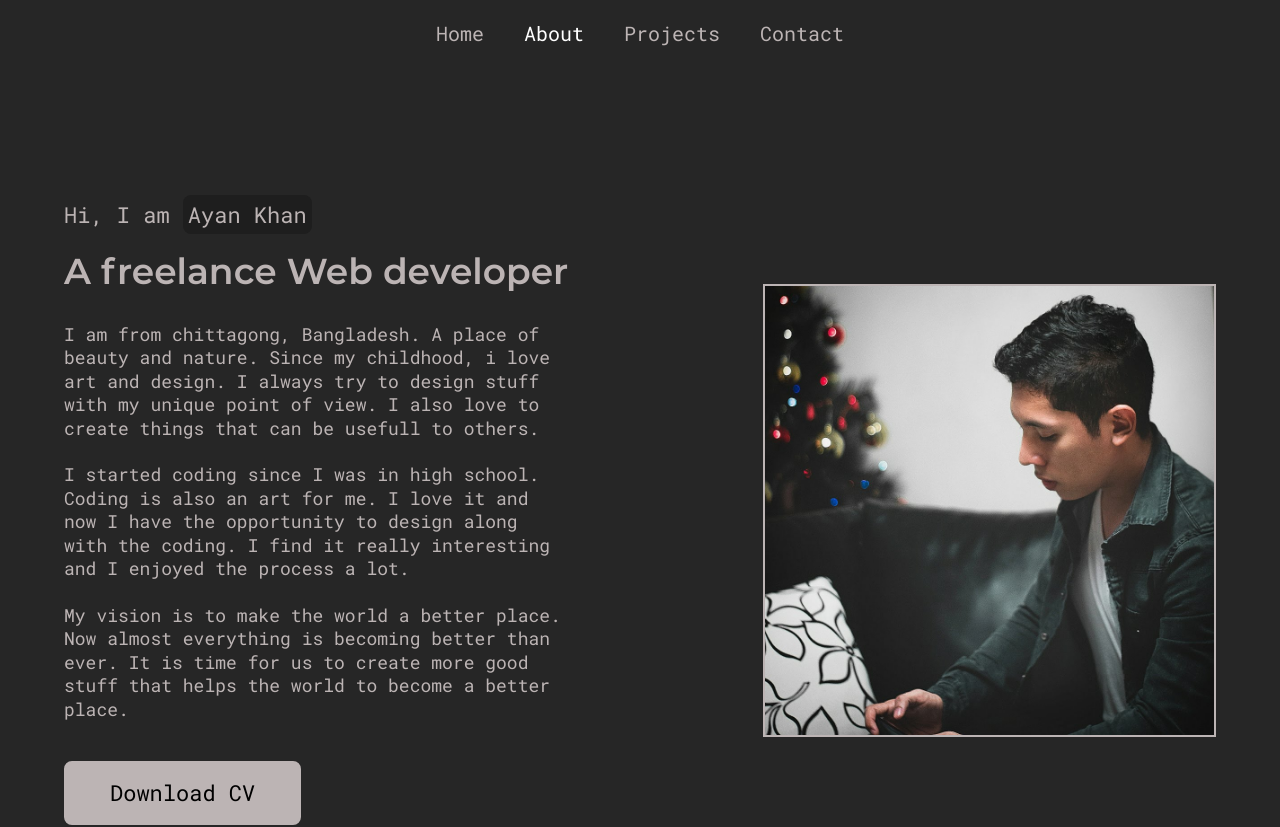
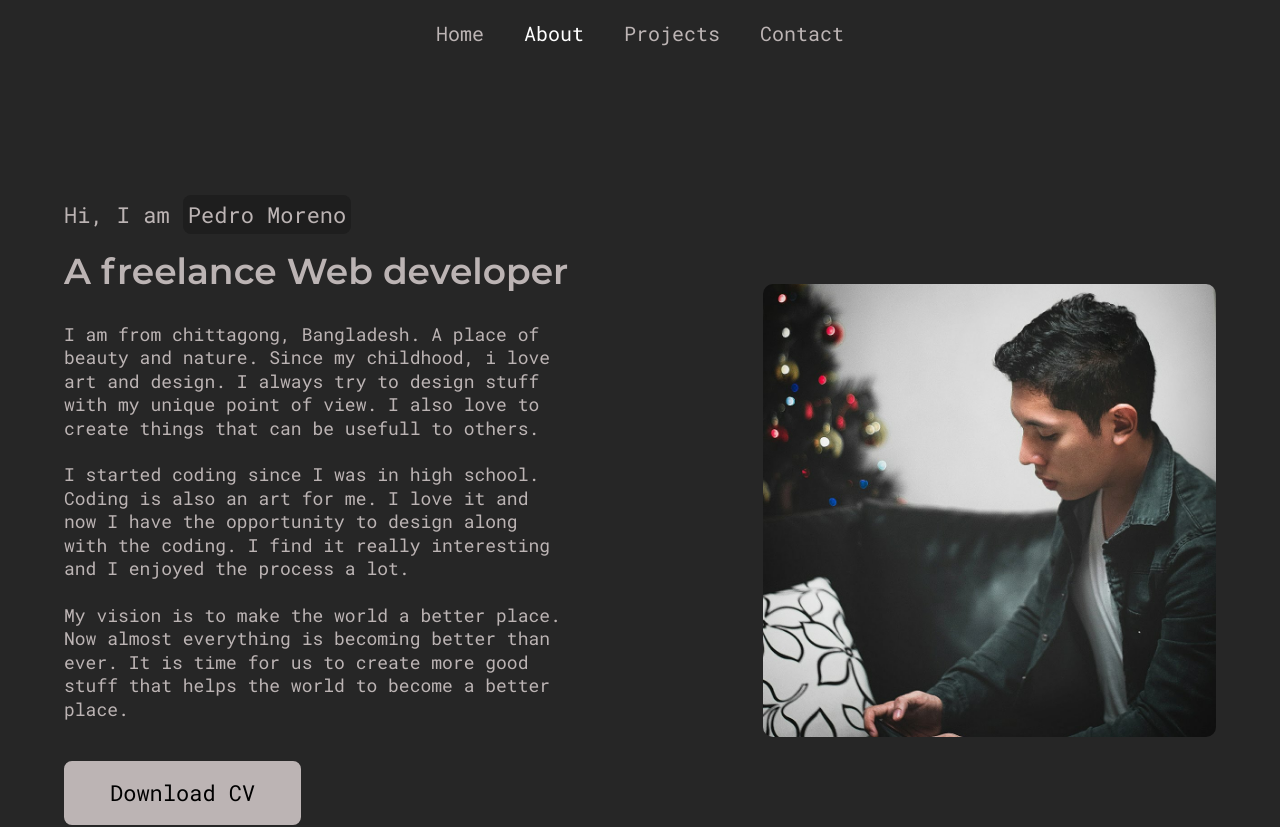
Before and after one commit to pdromoreno7/me-portafolio-web, a React (Create React App) app: page /about in a window 1280 px wide. Shown: the top 827 px of the page. Built offline with nearby package versions, Linux system fonts and the light colour scheme; the HTML template or start-up script is replaced by a standard one.

Commit message:
Se agrego border redius a la imagen de about y se quitaron los borders grises

```diff
--- a/src/components/HeroSection.jsx
+++ b/src/components/HeroSection.jsx
@@ -43,7 +43,9 @@ const HeroStyles = styled.div`
     width: 100%;
     height: 600px;
     margin: 0 auto;
-    border: 2px solid var(--gray-1);
+    /* border: 2px solid var(--gray-1); */
+    /* border-radius: 20px; */
+    overflow: hidden;
   }
   .hero__info {
     margin-top: 4rem;
--- a/src/pages/About.jsx
+++ b/src/pages/About.jsx
@@ -42,7 +42,8 @@ const AboutPageStyles = styled.div`
   }
   .right {
     img {
-      border: 2px solid var(--gray-1);
+      border-radius: 10px;
+      /* border: 2px solid var(--gray-1); */
     }
   }
   .about__info__items {
@@ -81,7 +82,7 @@ export function About() {
           <div className="top-section">
             <div className="left">
               <p className="about__subheading">
-                Hi, I am <span>Ayan Khan</span>
+                Hi, I am <span>Pedro Moreno</span>
               </p>
               <h2 className="about__heading">A freelance Web developer</h2>
               <div className="about__info">
```
